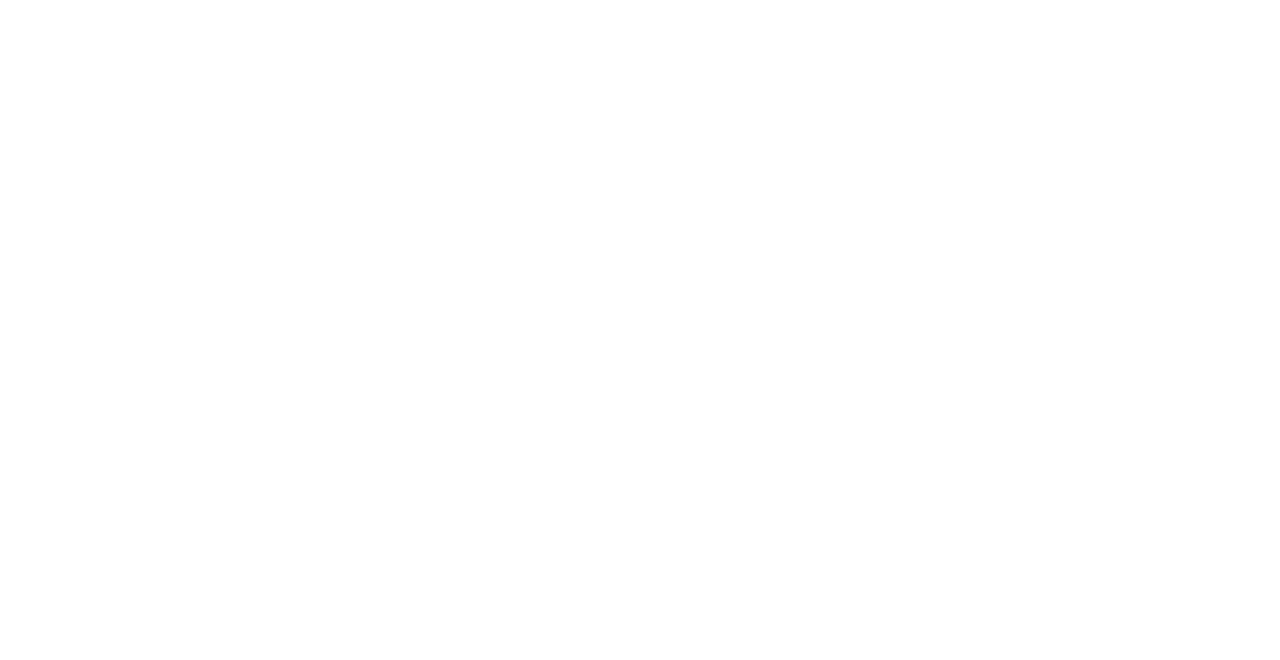
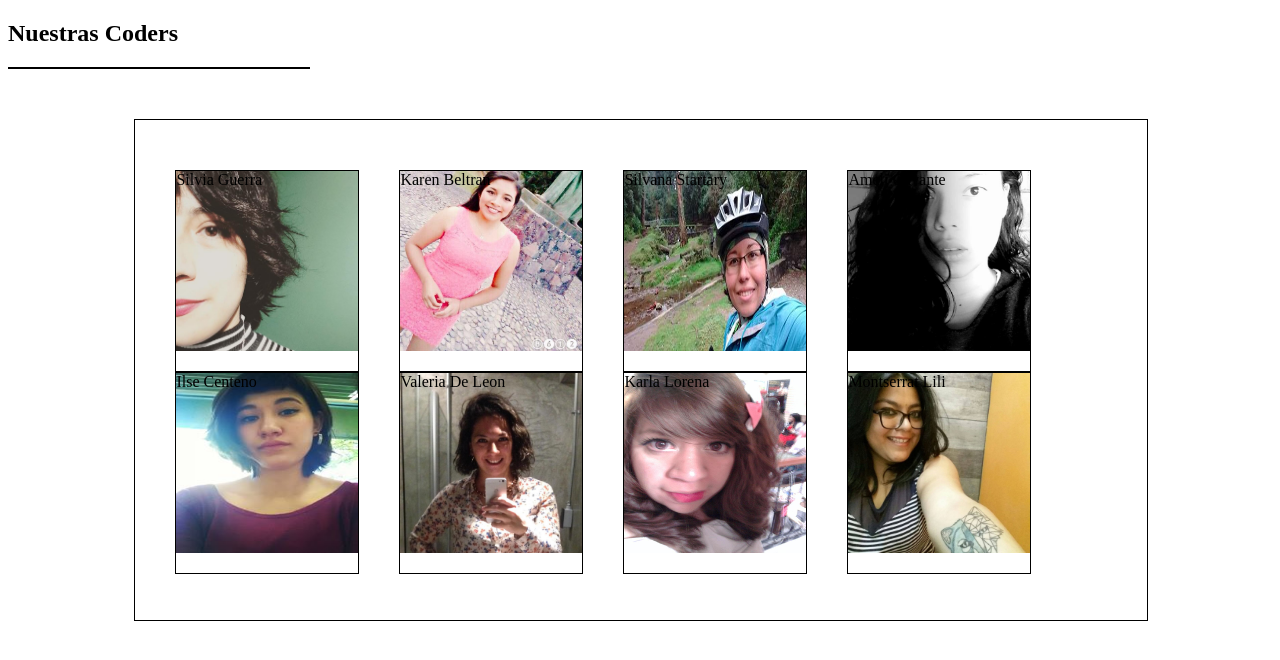
Before and after one commit to Inti15/coders, a plain HTML site: page index.html in a window 1280 px wide. Drawn offline with Linux system fonts and the light colour scheme.

Commit message:
Se agregan seción de album(con las fotografías) y titulo al html además estilos de los mismos al css

```diff
--- a/css/style.css
+++ b/css/style.css
@@ -0,0 +1,37 @@
+.linea{
+  width: 300px;
+  /*height: 1px;*/
+  border: 1px solid black;
+}
+.album{
+  position: relative;
+  top: 50px;
+  left: 10%;
+  width: 80%;
+  height: 500px;
+  border: 1px solid black;
+}
+.foto{
+  position: relative;
+  float: left;
+  top: 50px;
+  margin-left: 40px;
+  width: 18%;
+  height: 200px;
+  border: 1px solid black;
+  /*display: inline-block;*/
+
+}
+
+img{
+  position: absolute;
+  height: 180px;
+}
+
+span{
+  position: relative;
+}
+
+.limpiar{
+  clear: left;
+}
--- a/index.html
+++ b/index.html
@@ -6,6 +6,42 @@
     <link rel="stylesheet" href="css/style.css">
   </head>
   <body>
+    <h2> Nuestras Coders </h2>
+    <div class="linea"></div>
+    <section class="album">
+      <div class="foto">
+        <img src="img/Silvia.jpg" alt="" width="100%">
+        <span> Silvia Guerra</span>
+      </div>
+      <div class="foto">
+        <img src="img/Karen.jpg" alt="" width="100%">
+        <span> Karen Beltran</span>
+      </div>
+      <div class="foto">
+        <img src="img/Silvana.jpg" alt="" width="100%">
+        <span> Silvana Startary</span>
+      </div>
+      <div class="foto">
+        <img src="img/Meme.jpg" alt="" width="100%">
+        <span> Ameli Gavante</span>
+      </div>
+      <div class="foto limpiar">
+        <img src="img/Gochi.jpg" alt="" width="100% ">
+        <span> Ilse Centeno</span>
+      </div>
+      <div class="foto">
+        <img src="img/Val.jpg" alt="" width="100%">
+        <span> Valeria De Leon</span>
+      </div>
+      <div class="foto">
+        <img src="img/Rena.jpg" alt="" width="100%">
+        <span> Karla Lorena</span>
+      </div>
+      <div class="foto">
+        <img src="img/Montse.jpg" alt="" width="100%">
+        <span> Montserrat Lili</span>
+      </div>
 
+    </section>
   </body>
 </html>
```
Also changed, not shown: img/Gochi.jpg (added), img/Karen.jpg (added), img/Meme.jpg (added), img/Montse.jpg (added), img/Rena.jpg (added), img/Silvana.jpg (added), img/Silvia.jpg (added), img/Val.jpg (added).
